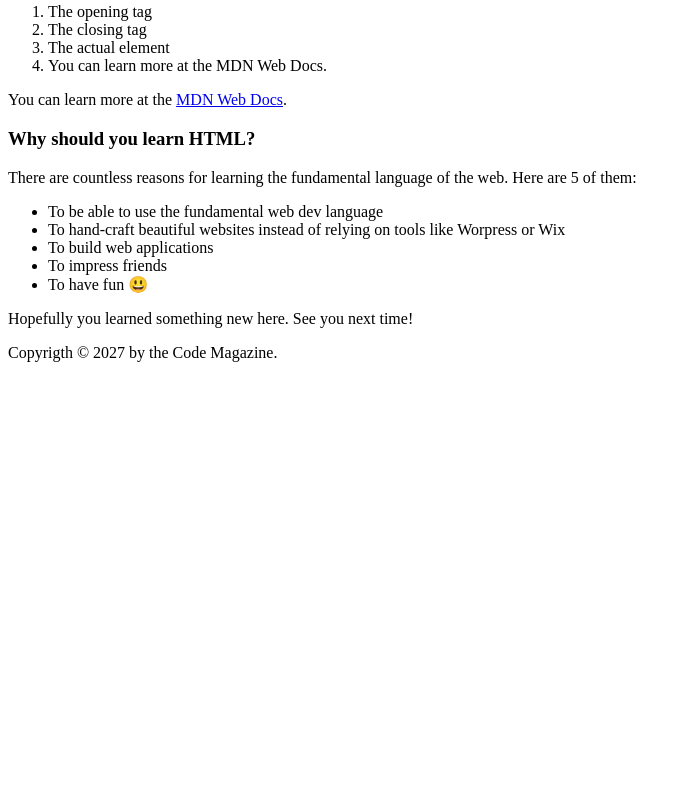
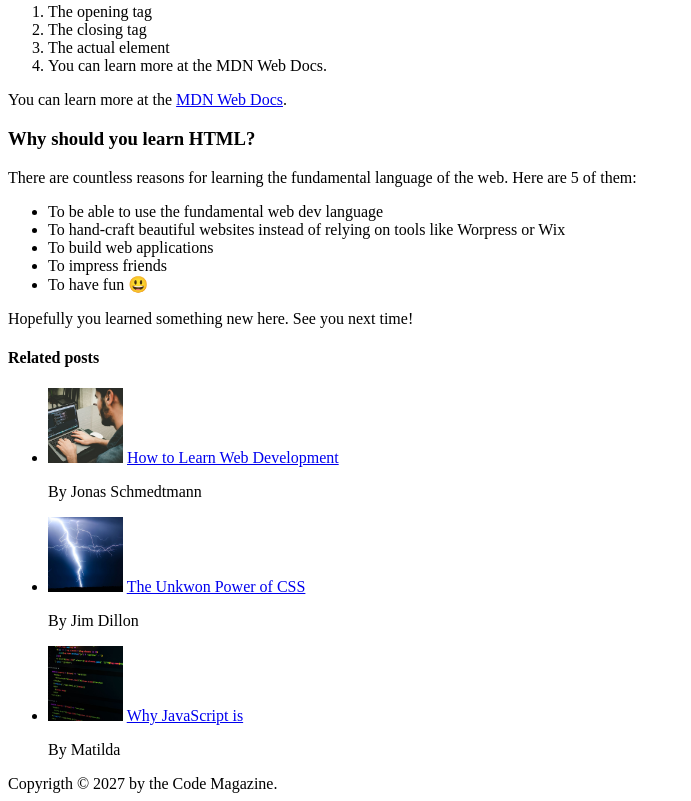
Before and after one commit to DannyRD117/HTML-CSS-Fundamentals, a plain HTML site: page index.html in a window 1280 px wide. Shown: the part 700-1501 px from the top of the page, without its empty margins (0-691 px from the left). Before the commit the page ends 1070 px from the top, so only its background shows below. Drawn offline with Linux system fonts and the light colour scheme.

Commit message:
I did the challenge 1

```diff
--- a/index.html
+++ b/index.html
@@ -90,6 +90,41 @@
 
       <p>Hopefully you learned something new here. See you next time!</p>
     </article>
+    <aside>
+      <h4>Related posts</h4>
+      <ul>
+        <li>
+          <img
+            src="images/related-1.jpg"
+            alt="A person programming"
+            width="75"
+            height="75"
+          />
+          <a href="#">How to Learn Web Development</a>
+          <p>By Jonas Schmedtmann</p>
+        </li>
+        <li>
+          <img
+            src="images/related-2.jpg"
+            alt="a lightning"
+            width="75"
+            height="75"
+          />
+          <a href="#">The Unkwon Power of CSS</a>
+          <p>By Jim Dillon</p>
+        </li>
+        <li>
+          <img
+            src="images/related-3.jpg"
+            alt="some code"
+            width="75"
+            height="75"
+          />
+          <a href="#">Why JavaScript is</a>
+          <p>By Matilda</p>
+        </li>
+      </ul>
+    </aside>
     <footer>Copyrigth &copy; 2027 by the Code Magazine.</footer>
   </body>
 </html>
```
